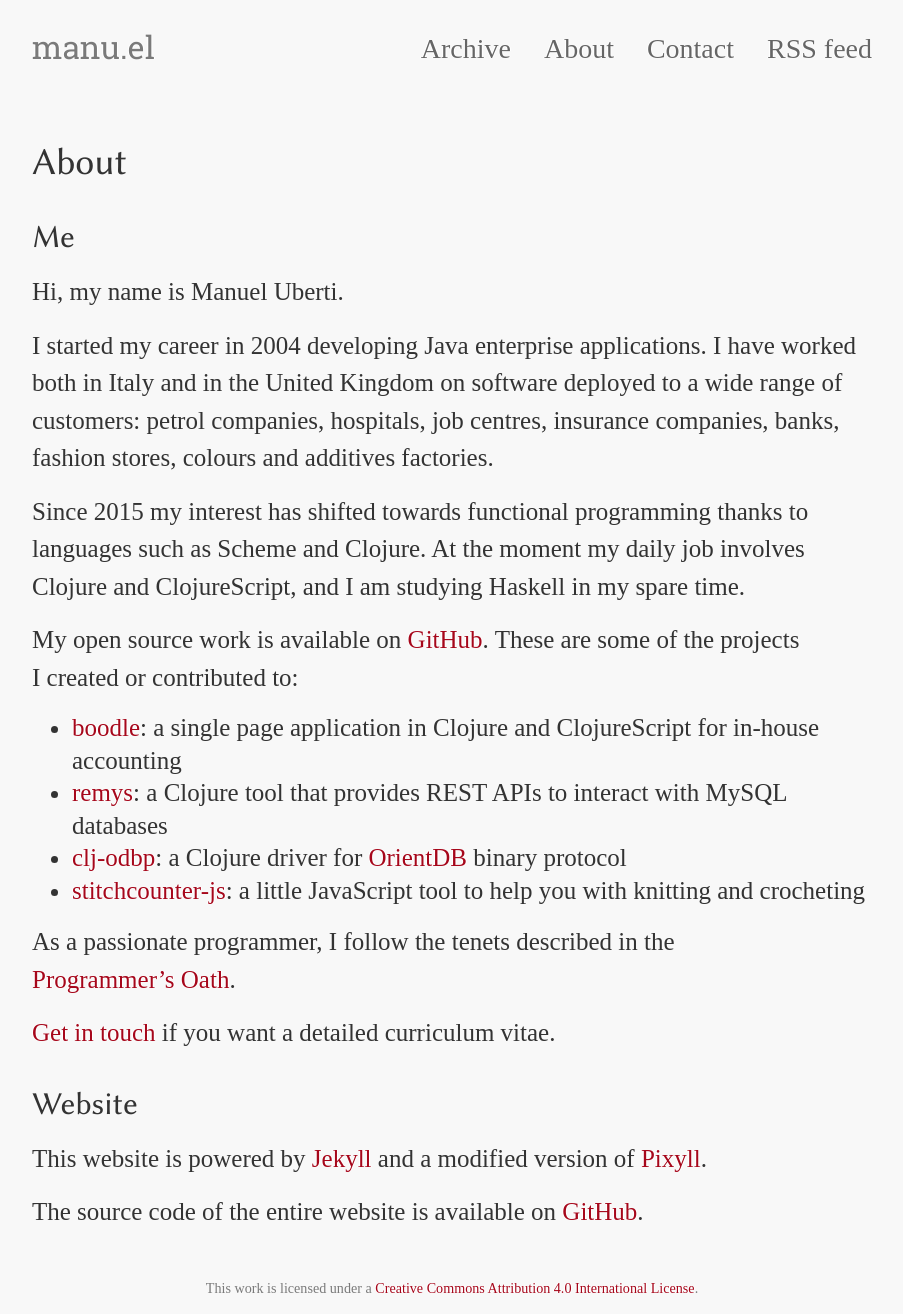
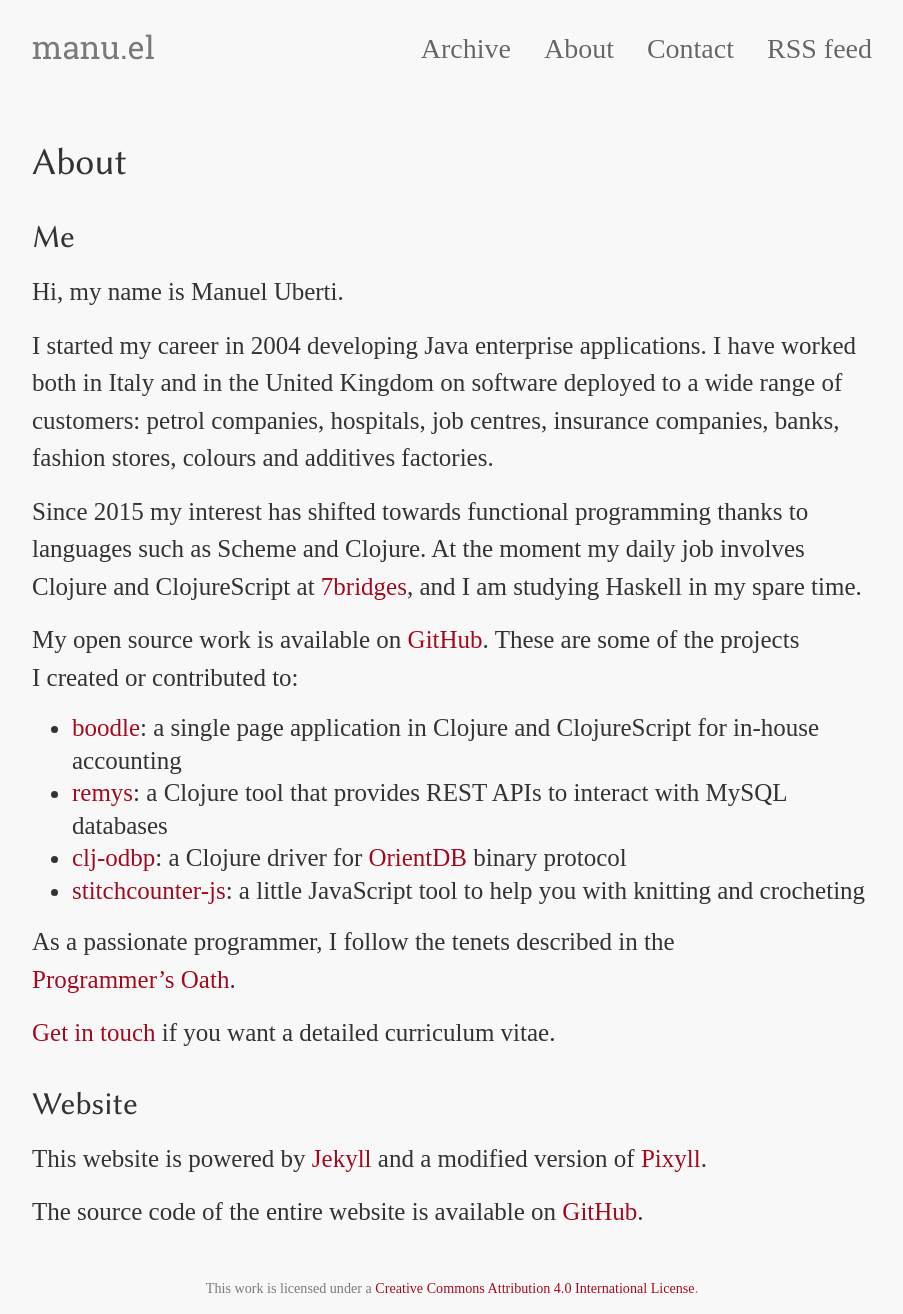
Before and after one commit to manuel-uberti/manuel-uberti.github.io, a Jekyll site: the page built from about.md, in a window 1280 px wide. Shown: the whole page, without its empty margins (188-1091 px from the left). Built offline with Jekyll 4.4.1, drawn with Linux system fonts in a browser that asks for light colours; some web fonts are replaced.

Commit message:
Add company

```diff
--- a/about.md
+++ b/about.md
@@ -16,7 +16,8 @@ companies, banks, fashion stores, colours and additives factories.
 
 Since 2015 my interest has shifted towards functional programming thanks to
 languages such as Scheme and Clojure. At the moment my daily job involves
-Clojure and ClojureScript, and I am studying Haskell in my spare time.
+Clojure and ClojureScript at [7bridges](https://7bridges.eu/), and I am studying
+Haskell in my spare time.
 
 My open source work is available on
 [GitHub](https://github.com/manuel-uberti). These are some of the projects
```
